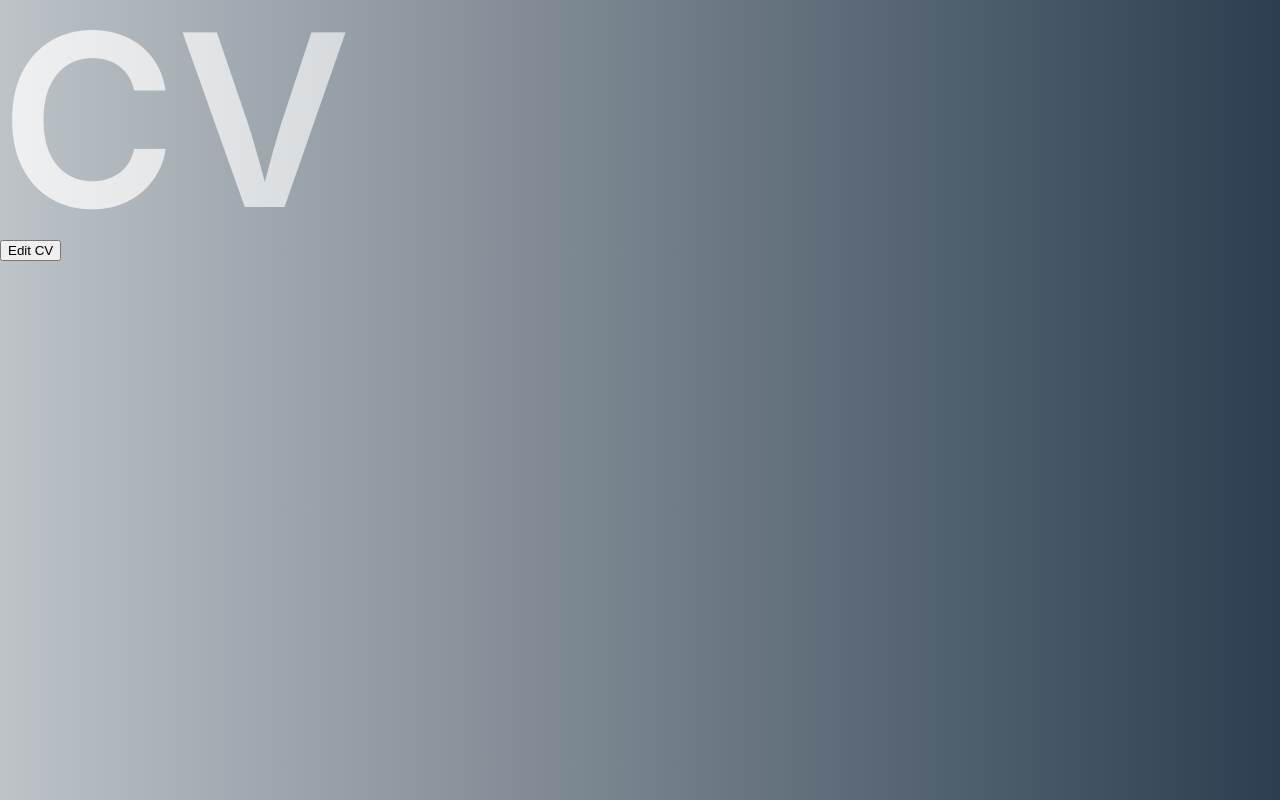
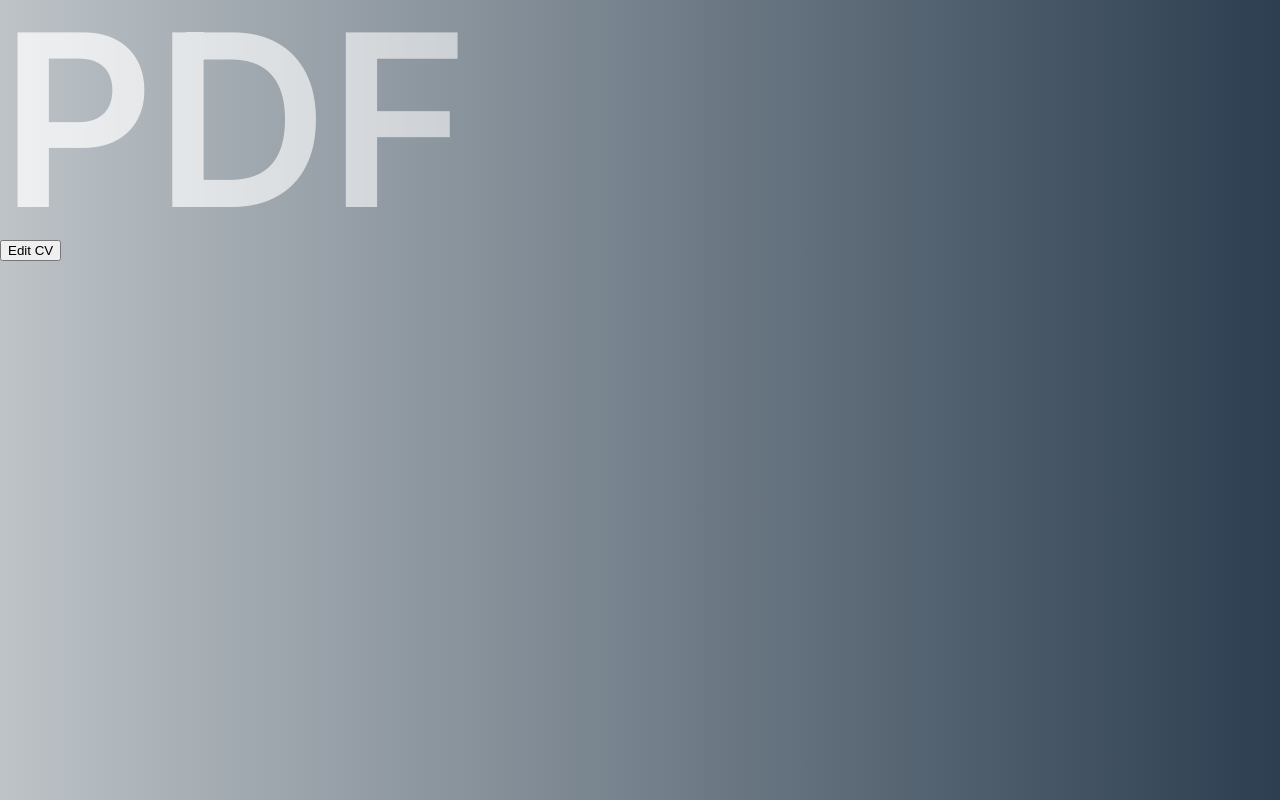
Before and after one commit to Vyonyx/cv-maker, a React (Create React App) app: page / in a window 1280 px wide. Both pictures are taken after a click on the button "Preview PDF". Built offline with nearby package versions, Linux system fonts and the light colour scheme.

Commit message:
Edit text on click function added.

```diff
--- a/src/App.js
+++ b/src/App.js
@@ -81,6 +81,12 @@ class App extends Component {
     })
   }
 
+  editText = (event) => {
+    const val = window.prompt('What would you like to edit this text to?')
+    const text  = event.target
+    text.innerText = val
+  }
+
   render() {
     return (
       <ThemeProvider theme={ theme }>
@@ -109,7 +115,7 @@ class App extends Component {
           <PDFSection viewStatus={this.state.viewPDF}>
             {this.state.profilePhoto && <PhotoDisplay profilePhoto={this.state.profilePhoto}/>}
             <Page firstName={this.state.firstName} details={this.state} deleteListItem={this.deleteListItem} />
-            <StyledLogo className='logo'>CV</StyledLogo>
+            <StyledLogo className='logo'>PDF</StyledLogo>
             <button onClick={this.toggleViews} >Edit CV</button>
           </PDFSection>
 
```
